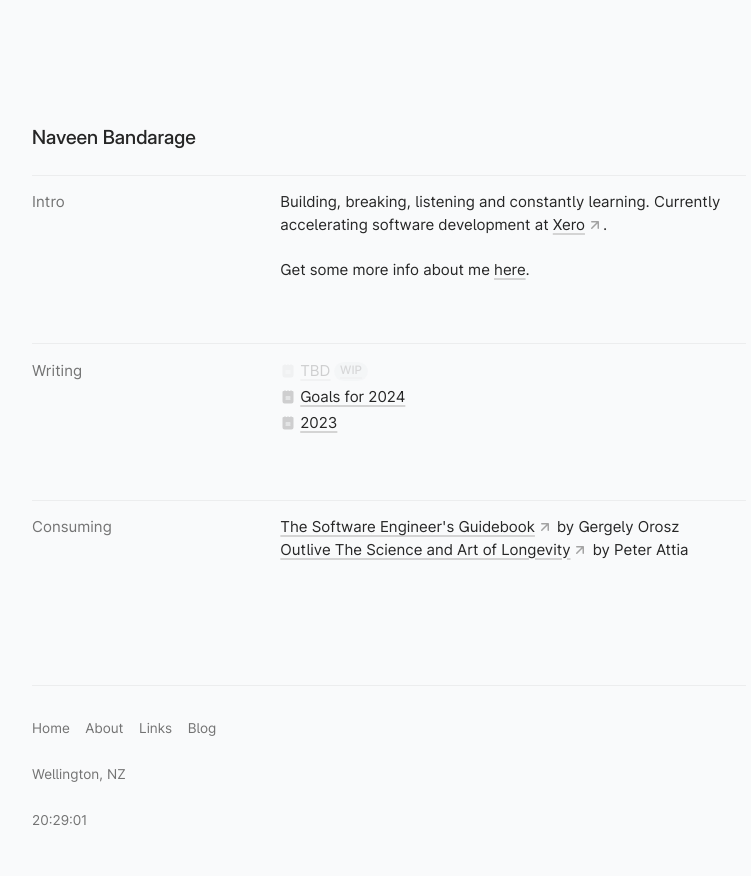
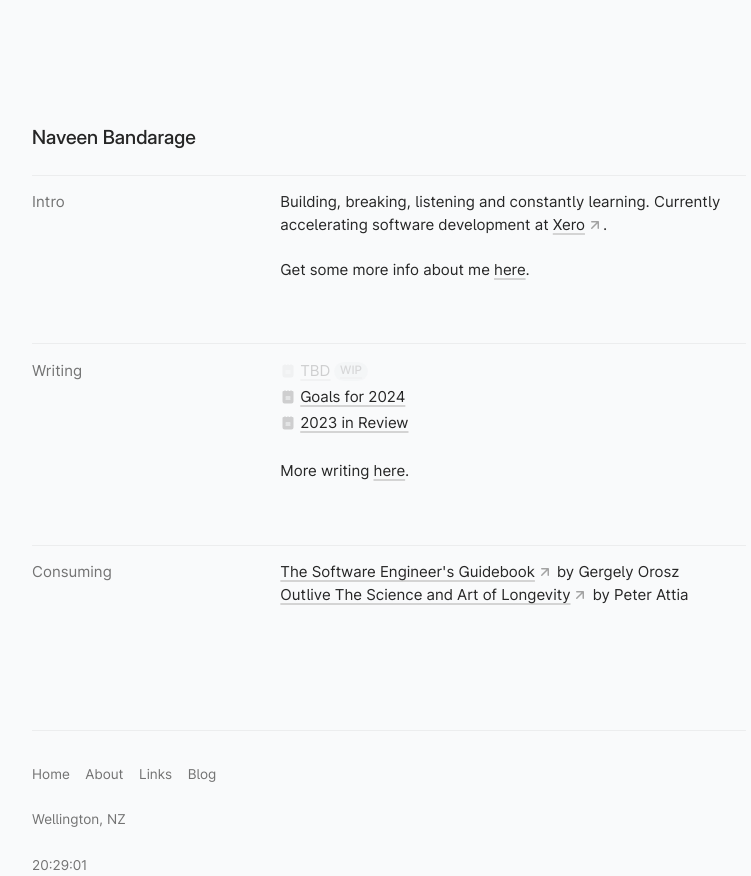
Before and after one commit to NaveenBandarage/www., a Next.js app: page / in a window 1280 px wide. Shown: the whole page, without its empty margins (251-1002 px from the left). Before the commit the page ends 831 px from the top, so only its background shows below. Built offline with nearby package versions, Linux system fonts and the light colour scheme; what tailwindcss-touch would draw is missing.

Commit message:
using mdx fully now and redesign

```diff
--- a/components/Home/Writing.tsx
+++ b/components/Home/Writing.tsx
@@ -2,7 +2,7 @@ import Link from "next/link";
 import { NoteIcon } from "../Icons";
 import Badge from "../../components/Badge";
 
-export default function Writing() {
+export default function Writing({ latestPosts }) {
   return (
     <dl className="list-container">
       <dt className="list-title">
@@ -21,25 +21,26 @@ export default function Writing() {
               TBD<Badge>WIP</Badge>
             </Link>
           </div>
-          {/* Other links... */}
-          <div>
+          {latestPosts.map((post) => (
+            <div key={post.slug}>
               <Link
-              href="/goals-for-2024"
+                href={`/blog/${post.slug}`}
                 className="link inline-flex items-center gap-1"
               >
                 <div className="opacity-20 dark:opacity-30">
                   <NoteIcon size={16} />
                 </div>
-              Goals for 2024
+                {post.title}
               </Link>
             </div>
+          ))}
           <div>
-            <Link href="/2023" className="link inline-flex items-center gap-1">
-              <div className="opacity-20 dark:opacity-30">
-                <NoteIcon size={16} />
-              </div>
-              2023
+            <br></br>
+            More writing{" "}
+            <Link href="/blog" className="link inline-flex items-center gap-1">
+              here
             </Link>
+            .
           </div>
         </div>
       </dd>
--- a/pages/api/getMdxPaths.tsx
+++ b/pages/api/getMdxPaths.tsx
@@ -14,7 +14,8 @@ export const getMdxPaths = async (): Promise<GetMdxPathsResult[]> => {
   try {
     const mdxFiles = await fs.readdir(PostsDirectory);
 
-    const posts = mdxFiles.map(async (file) => {
+    const posts = await Promise.all(
+      mdxFiles.map(async (file) => {
         const filePath = path.join(PostsDirectory, file);
         const content = await fs.readFile(filePath, "utf-8");
         const { data } = matter(content);
@@ -22,9 +23,12 @@ export const getMdxPaths = async (): Promise<GetMdxPathsResult[]> => {
         return {
           slug: file.replace(/\.mdx$/, ""),
           title: data.title || "Untitled",
-        date: data.date || "Untitled",
+          date: data.date || "0",
         };
-    });
+      }),
+    );
+
+    posts.sort((a, b) => b.date.localeCompare(a.date));
 
     return Promise.all(posts);
   } catch (error) {
--- a/pages/index.tsx
+++ b/pages/index.tsx
@@ -5,8 +5,9 @@ import Writing from "../components/Home/Writing";
 import Link from "next/link";
 import { LinkExternal } from "../components/Links";
 import Consuming from "../components/Home/Consuming";
+import { getMdxPaths } from "./api/getMdxPaths";
 
-export default function Home() {
+export default function Home({ latestPosts }) {
   return (
     <>
       <SEO
@@ -45,9 +46,21 @@ export default function Home() {
             </div>
           </dd>
         </dl>
-        <Writing />
+        <Writing latestPosts={latestPosts} />
         <Consuming />
       </Main>
     </>
   );
 }
+
+export async function getStaticProps() {
+  const allPosts = await getMdxPaths();
+
+  const latestPosts = allPosts.slice(0, 2);
+
+  return {
+    props: {
+      latestPosts,
+    },
+  };
+}
```
Also changed, not shown: pages/blog/index.tsx (line endings or trailing spaces). Lines whose indentation alone changed are shown as unchanged.
